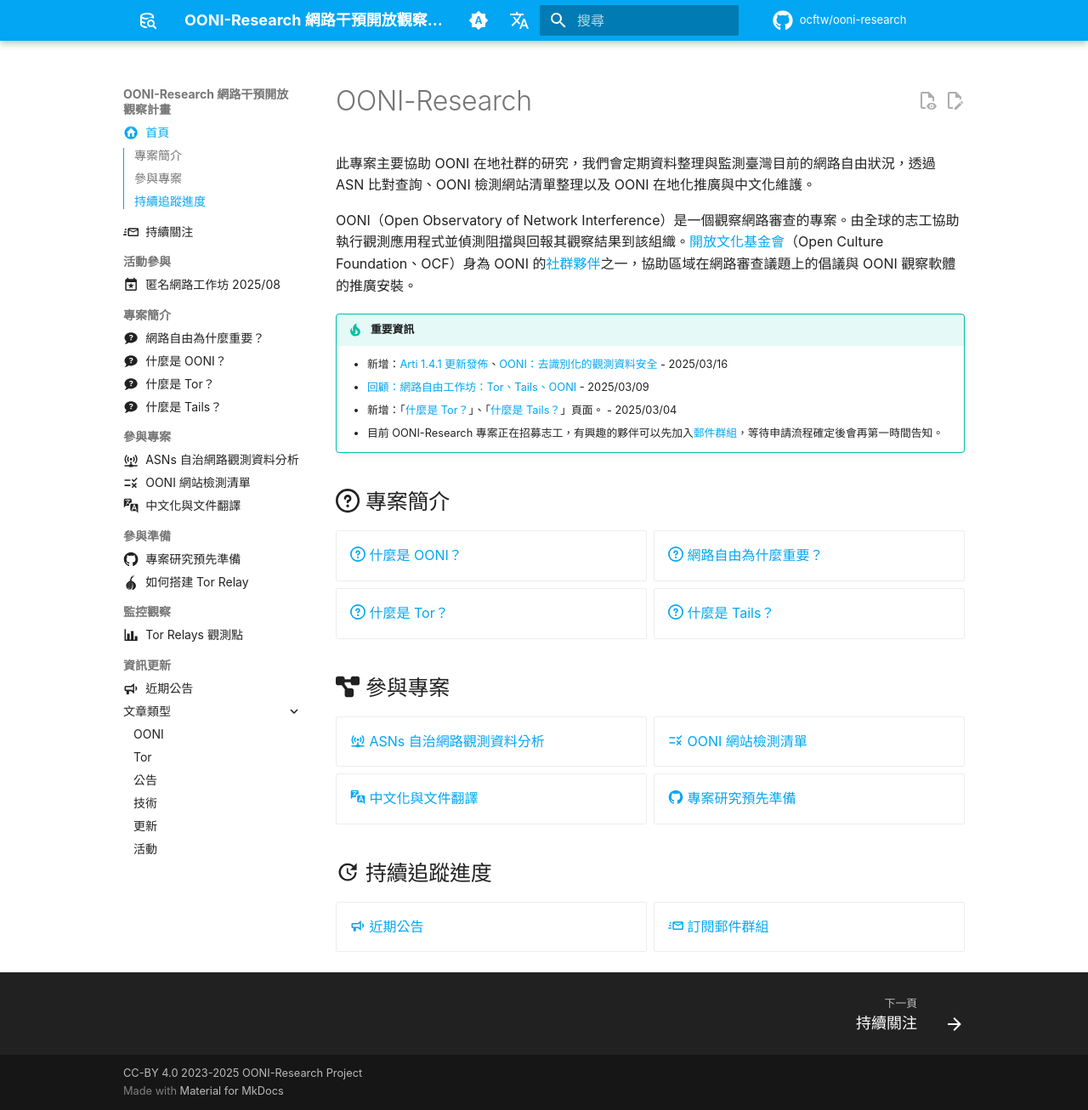
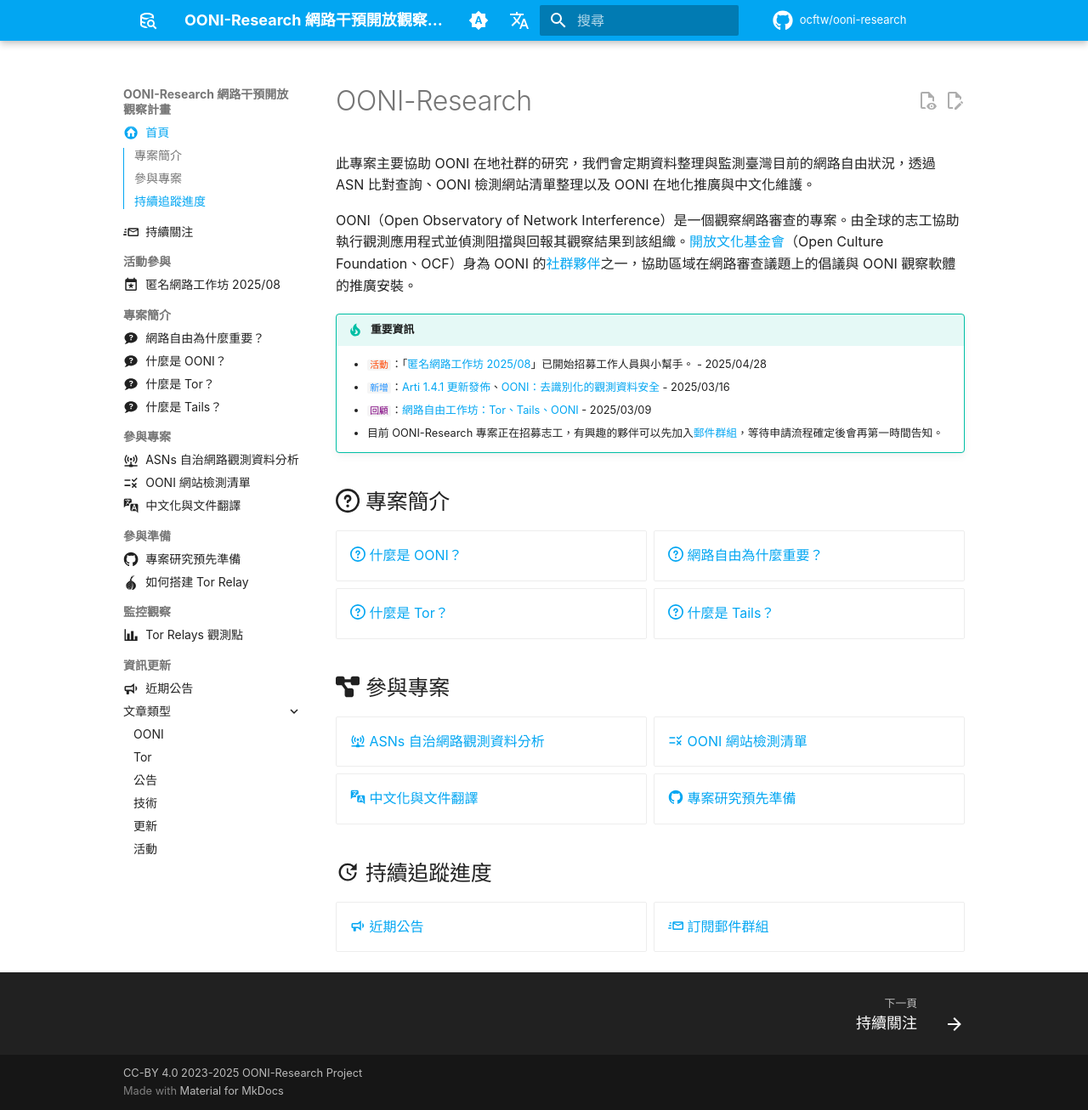
Before and after one commit to ocftw/ooni-research, an MkDocs documentation site: the page built from docs/zh-TW/index.md, in a window 1280 px wide and 1306 px high. Shown: the whole window at 85% size. Built offline with MkDocs 1.6.1 and Material for MkDocs 9.7.7, drawn with Linux system fonts in a browser that asks for light colours; a script that is not in the unit is left out; plug-ins that fetch from the network failed and are left out; comment, search, counter and statistics services are not loaded.

Commit message:
Update info in index
Signed-off-by: Toomore Chiang <toomore0929@gmail.com>

```diff
--- a/docs/zh-TW/index.md
+++ b/docs/zh-TW/index.md
@@ -10,9 +10,9 @@
 
 !!! tip "重要資訊"
 
-    - 新增：[Arti 1.4.1 更新發佈](./blog/posts/arti-141.md)、[OONI：去識別化的觀測資料安全](./blog/posts/2025-probe-security-without-identification.md) - 2025/03/16
-    - [回顧：網路自由工作坊：Tor、Tails、OONI](./blog/posts/rightscon25-tor-tails-ooni-after.md) - 2025/03/09
-    - 新增：「[什麼是 Tor？](./what-is-tor.md)」、「[什麼是 Tails？](./what-is-tails.md)」頁面。 - 2025/03/04
+    - `活動`{style="color: OrangeRed;"}：「[匿名網路工作坊 2025/08](./event-workshop-2025.md)」已開始招募工作人員與小幫手。 - 2025/04/28
+    - `新增`{style="color: DodgerBlue;"}：[Arti 1.4.1 更新發佈](./blog/posts/arti-141.md)、[OONI：去識別化的觀測資料安全](./blog/posts/2025-probe-security-without-identification.md) - 2025/03/16
+    - `回顧`{style="color: purple;"}：[網路自由工作坊：Tor、Tails、OONI](./blog/posts/rightscon25-tor-tails-ooni-after.md) - 2025/03/09
     - 目前 OONI-Research 專案正在招募志工，有興趣的夥伴可以先加入[郵件群組](./contact.md){target="_blank"}，等待申請流程確定後會再第一時間告知。
 
 
```
Also changed, not shown: docs/zh-TW/event-workshop-2025.md (+1 -1 lines).
